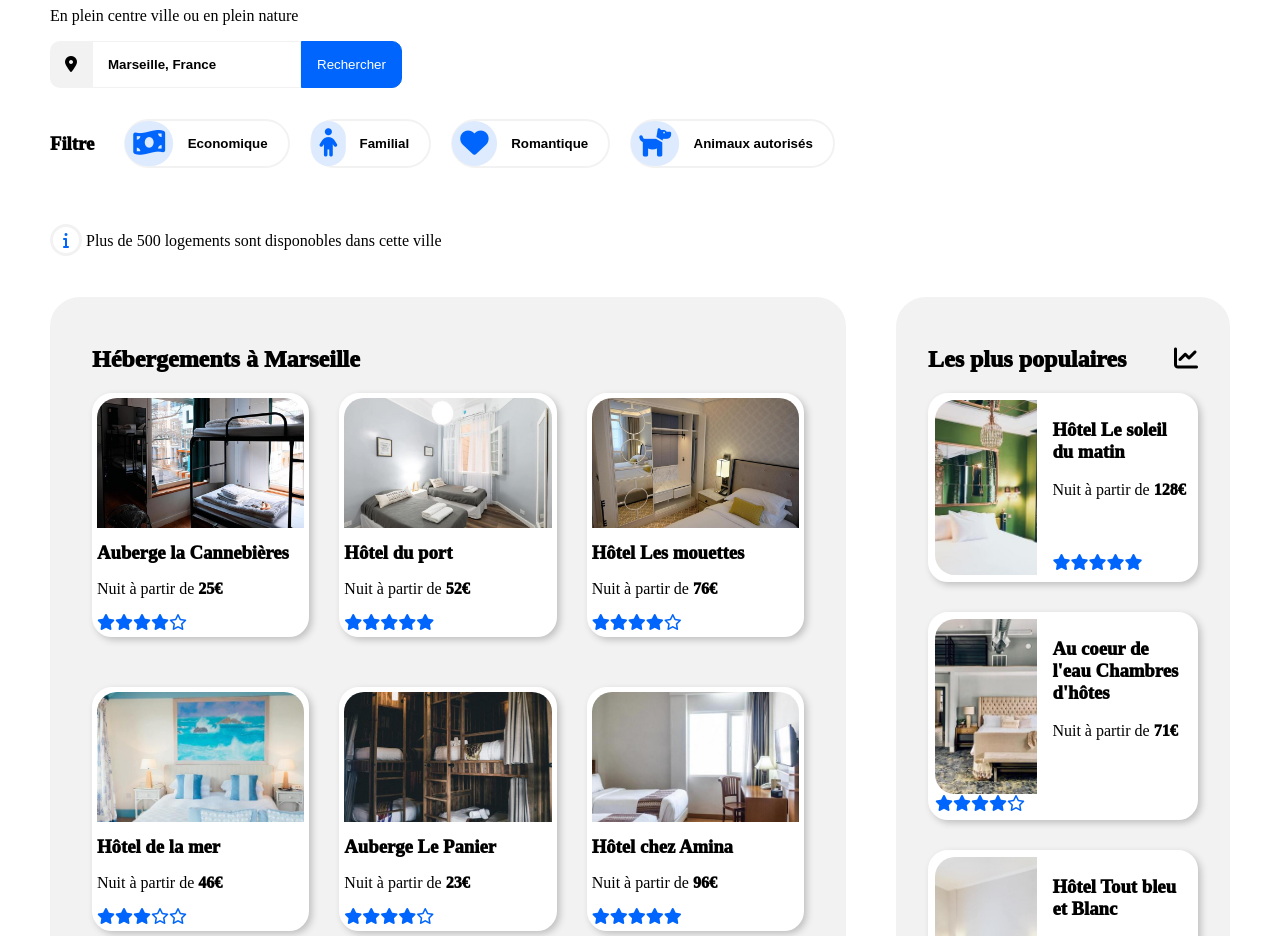
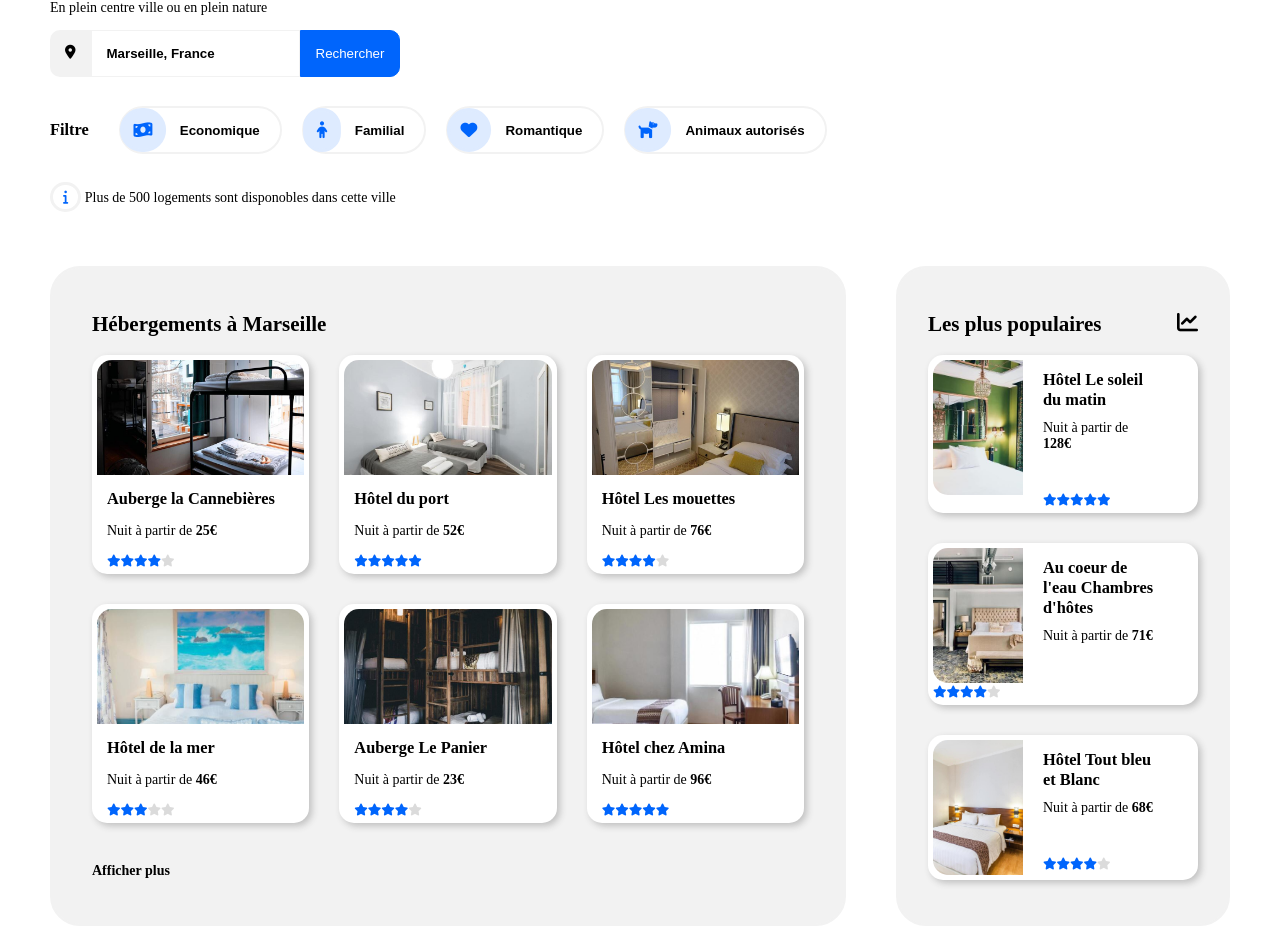
Before and after one commit to wala95/WalaZitoun_P2_26112020, a plain HTML site: page index.html in a window 1280 px wide. Shown: the part 191-1127 px from the top of the page. Drawn offline with Linux system fonts and the light colour scheme; a web font is replaced by a local one.

Commit message:
derniers retouches

```diff
--- a/index.html
+++ b/index.html
@@ -15,8 +15,8 @@
             <a href="#"><img src="images/logo/Reservia.svg" alt="Reservia" /></a>
             <div id="nav">
     		<div id="ancre">
-        		<a href="#section_hebergement" id="nav_hebergement">Hébergements</a></li>
-        		<a href="#section_activites" id="nav_activites">Activités</a></li>
+        		<a href="#section_hebergement" id="nav_hebergement">Hébergements</a>
+        		<a href="#section_activites" id="nav_activites">Activités</a>
     		</div>
             <a href="#" id="inscription">S'inscrire</a>
             </div>
@@ -40,7 +40,7 @@
                     <li><button><i class="fas fa-dog"></i> Animaux autorisés</button></li>
         		</ul>
             </div>
-    		<p id="plus"><i class="fas fa-info"></i> Plus de 500 logements sont disponobles dans cette ville</p>
+    		<p ><i class="fas fa-info totalité"></i> Plus de 500 logements sont disponobles dans cette ville</p>
     	</header>
 
 
@@ -52,7 +52,7 @@
                         <a href="#" ><img src="images/hebergements/4_small/marcus-loke-WQJvWU_HZFo-unsplash.jpg" alt="Auberge la Cannebières" /></a>
                         <h3> Auberge la Cannebières</h3>
                         <p>Nuit à partir de <span>25€</span></p>
-                        <div><i class="fas fa-star"></i><i class="fas fa-star"></i><i class="fas fa-star"></i><i class="fas fa-star"></i><i class="far fa-star"></i></div>
+                        <div><i class="fas fa-star"></i><i class="fas fa-star"></i><i class="fas fa-star"></i><i class="fas fa-star"></i><i class="fas fa-star etoile_vide"></i></div>
                     </article>
                     <article>
                         <a href="#" ><img src="images/hebergements/4_small/fred-kleber-gTbaxaVLvsg-unsplash.jpg" alt="Hôtel du port" /></a>
@@ -64,19 +64,19 @@
                         <a href="#" ><img src="images/hebergements/4_small/reisetopia-B8WIgxA_PFU-unsplash.jpg" alt="Hôtel Les mouettes" /></a>
                         <h3>Hôtel Les mouettes</h3>
                         <p>Nuit à partir de <span>76€</span></p>
-                        <div><i class="fas fa-star"></i><i class="fas fa-star"></i><i class="fas fa-star"></i><i class="fas fa-star"></i><i class="far fa-star"></i></div>
+                        <div><i class="fas fa-star"></i><i class="fas fa-star"></i><i class="fas fa-star"></i><i class="fas fa-star"></i><i class="fas fa-star etoile_vide"></i></div>
                     </article>
             		<article>
                         <a href="#" ><img src="images/hebergements/4_small/annie-spratt-Eg1qcIitAuA-unsplash.jpg" alt="Hôtel de la mer" /></a>
                         <h3>Hôtel de la mer</h3>
                         <p>Nuit à partir de <span>46€</span></p>
-                        <div><i class="fas fa-star"></i><i class="fas fa-star"></i><i class="fas fa-star"></i><i class="far fa-star"></i><i class="far fa-star"></i></div>
+                        <div><i class="fas fa-star"></i><i class="fas fa-star"></i><i class="fas fa-star"></i><i class="fas fa-star etoile_vide"></i><i class="fas fa-star etoile_vide"></i></div>
                     </article>
                     <article>
                         <a href="#" ><img src="images/hebergements/4_small/nicate-lee-kT-ZyaiwBe0-unsplash.jpg" alt="Auberge Le Panier" /></a>
                         <h3>Auberge Le Panier</h3>
                         <p>Nuit à partir de <span>23€</span></p>
-                        <div><i class="fas fa-star"></i><i class="fas fa-star"></i><i class="fas fa-star"></i><i class="fas fa-star"></i><i class="far fa-star"></i></div>
+                        <div><i class="fas fa-star"></i><i class="fas fa-star"></i><i class="fas fa-star"></i><i class="fas fa-star"></i><i class="fas fa-star etoile_vide"></i></div>
                     </article>
                     <article>
                         <a href="#" ><img src="images/hebergements/4_small/febrian-zakaria-M6S1WvfW68A-unsplash.jpg" alt="Hôtel chez Amina" /></a>
@@ -85,7 +85,7 @@
                         <div><i class="fas fa-star"></i><i class="fas fa-star"></i><i class="fas fa-star"></i><i class="fas fa-star"></i><i class="fas fa-star"></i></div>
                     </article>
                 </div>
-                <span ><a href="#">Afficher plus</a></span>
+                <div id="plus"><a href="#">Afficher plus</a></div>
             </section>
 
             <aside >
@@ -101,17 +101,21 @@
                         <a href="#" ><img src="images/hebergements/4_small/aw-creative-VGs8z60yT2c-unsplash.jpg" alt="Au coeur de l'eau Chambres d'hôtes" />
                         <h3>Au coeur de l'eau Chambres d'hôtes</h3>
                         <p>Nuit à partir de <span>71€</span></p>
-                        <div><i class="fas fa-star"></i><i class="fas fa-star"></i><i class="fas fa-star"></i><i class="fas fa-star"></i><i class="far fa-star"></i></div></a>
+                        <div><i class="fas fa-star"></i><i class="fas fa-star"></i><i class="fas fa-star"></i><i class="fas fa-star"></i><i class="fas fa-star etoile_vide"></i></div></a>
                     </article>
                     <article>
                         <a href="#" ><img src="images/hebergements/4_small/febrian-zakaria-sjvU0THccQA-unsplash.jpg" alt="Hôtel Tout bleu et Blanc" />
                         <h3>Hôtel Tout bleu et Blanc</h3>
                         <p>Nuit à partir de <span>68€</span> </p>
-                        <div><i class="fas fa-star"></i><i class="fas fa-star"></i><i class="fas fa-star"></i><i class="fas fa-star"></i><i class="far fa-star"></i></div></a>
+                        <div><i class="fas fa-star"></i><i class="fas fa-star"></i><i class="fas fa-star"></i><i class="fas fa-star"></i><i class="fas fa-star etoile_vide"></i></div></a>
                     </article>
                 </div>
             </aside>
         </div>
+
+
+
+    	</section>
 
 
 <section id="section_activites">
@@ -142,10 +146,6 @@
                 <h3>Parc Longchamps</h3>
             </article>
             </div>
-    	</section>
-
-
-
     	<footer>
             <div>
                 <h2>A propos</h2>
--- a/style.css
+++ b/style.css
@@ -14,15 +14,15 @@
 
 body {
 	display: grid;
-	grid-column: 1fr 1fr 1fr 1fr 1fr;
+	grid-template-columns: 1fr;
 	font-family: 'Raleway';
-	font-size: 16px;
+	font-size: 14px;
 	margin: 0;
     padding: 0;
 }
 
-h1, h2, h3, span {
-	font-weight: 1000;
+h1, h2, h3, span, #plus {
+	font-weight: bolder;
 }
 a {
 	text-decoration-line: none;
@@ -51,7 +51,7 @@ img[alt="Reservia"] {
     justify-content: flex-end;
 }
 #inscription {
-	color: #F2F2F2;
+	color: #0065FC;
 	font-weight: bolder;
 }
 #ancre a {
@@ -129,13 +129,13 @@ button {
 	font-weight: bold;
 }
 button i {
-	font-size: 27px;
+	font-size: 16px;
 	float: left;
 	color: var(--icone);
 	background-color: var(--background_icone);
 	border: 3px var(--background_icone) solid;
 	border-radius: 100px;
-	padding: 5px;
+	padding: 10px;
 	margin-right: 15px;
 	transform: scale(1.05);
 }
@@ -152,20 +152,20 @@ p i {
 
 
 
-/*------------------------------section--------------------------*/
+/*------------------------------section-------------------------------*/
 
 #block_hebergement_populaire {
 	display: grid;
 	grid-template-columns: 70% 30%;
 }
 section {
-	margin: 25px 50px 0 50px;
+	margin: 40px 50px 0 50px;
 }
 #section_hebergement {
-	padding: 27px 40px 22px 40px;
+	padding: 27px 40px 45px 40px;
 }
 aside {
-	margin: 25px 50px 0 0;
+	margin: 40px 50px 0 0;
 	padding: 27px 30px 30px 30px;
 }
 #section_hebergement, aside {
@@ -204,64 +204,74 @@ section article {
 	display: flex;
 	flex-direction: column;
 	background-color: #FFFFFF;
-	border: 3px #FFFFFF solid;
-	border-radius: 20px;
-	padding: 2px;
+	border-radius: 15px;
+	padding: 5px;
 	box-shadow: 3px 3px 7px silver;
-	margin-bottom: 20px;
 }
 
 aside article {
 	display: flex;
 	flex-direction: column;
 	background-color: #FFFFFF;
-	border: 5px #FFFFFF solid;
-	border-radius: 20px;
-	padding: 2px;
+	border-radius: 15px;
+	padding: 5px 40px 5px 5px;
 	box-shadow: 3px 3px 7px silver;
 }
 
 article img {
-	border-radius: 20px 20px 0 0;
+	border-radius: 15px 15px 0 0;
 	object-fit: cover;
 	width: 100%;
-	height: 175px;
+	height: 135px;
 }
 
 #hebergement img {
-	height: 130px;
+	height: 115px;
 }
 aside img {
 	width: 40%;
 	float: left;
-	border-radius: 20px 0 0 20px;
-	margin-right: 15px;
+	border-radius: 15px 0 0 15px;
+	margin-right: 20px;
 }
 #activites img {
 	transform: scale(1.03);
 	margin-top: -4px;
 }
 .vieux_port img {
-	height: 470px;
+	height: 370px;
 }
 .parc_national img {
-	height: 470px;
+	height: 370px;
 }
 
 #hebergement h3  {
-	margin-top: 10px;
-	margin-bottom: 0;
+	margin: 10px 0 0 10px;
+}
+aside h3 {
+	margin: 10px 0 0 0;
+}
+#activites h3 {
+	margin-left: 20px;
+}
+#hebergement p {
+	margin-left: 10px;
 }
 aside p {
-	margin-top: 0;
-	margin-bottom: 55px;
+	margin: 10px 0 40px 0;
 }
-
+#hebergement div {
+	margin-left: 10px;
+}
 h2 i {
 	float: right;
 }
 article i {
+	font-size: 12px;
 	color: var(--icone);
+}
+.etoile_vide {
+	color: #DBDBDB;
 }
 
 #plus {
@@ -277,7 +287,7 @@ footer {
 	display: grid;
 	grid-template-columns: 1fr 1fr 1fr ;
 	padding: 22px 50px 50px 50px;
-	margin-top: 50px;
+	margin-top: 60px;
 }
 footer li {
 	padding: 7px 0 7px 0;
@@ -307,12 +317,10 @@ footer li {
 		grid-template-columns: 32% 32% 32%;
 		grid-column-gap: 20px;
 	}
-	#populaires img {
-		height: 200px;
-	}
-	#hebergement img, #activites img {
-		height: 150px;
-	}
+
+	#activites img {
+		height: 135px;
+	}*
 	.vieux_port, .parc_national{
 		grid-row: 1;
 	}
@@ -363,15 +371,17 @@ footer li {
 		padding: 0;
 		margin: 22px 20px 0 20px;
 	}
-	#plus i {
-	float: left;
-	margin-right: 10px;
-
+	.totalité {
+		float: left;
+		margin-right: 10px;
 	}
 	aside {
 		border-radius: 0;
 		margin: 0;
 		padding: 22px 20px 30px 20px;
+	}
+	section article {
+		margin-bottom: 10px;
 	}
 	aside article {
 		margin-bottom: 10px;
@@ -383,7 +393,7 @@ footer li {
 		margin: 22px 20px 0 20px;
 	}
 	#activites img {
-	transform: scale(1.015);
+		transform: scale(1.015);
 	}
 
 
@@ -428,14 +438,6 @@ footer li {
 		margin: 0;
 		margin: 55px 15% 10px 15%;
 	}
-
-
-	#populaires img {
-		height: 130px;
-	}
-	#hebergement img, #activites img {
-		height: 100px;
-	}
 	#activites img {
 	transform: scale(1.03);
 	}
```
Lines whose indentation alone changed are shown as unchanged.
